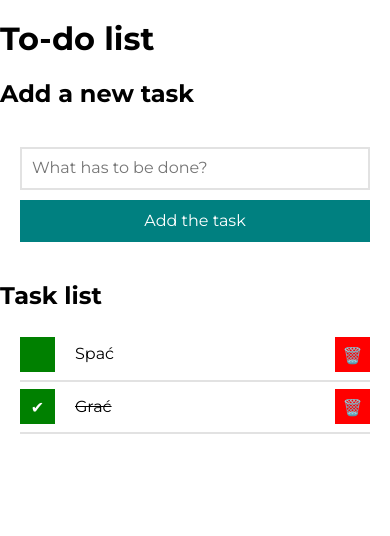
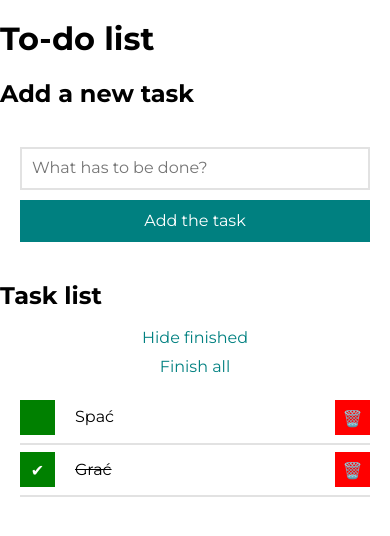
Before and after one commit to wojdaSoftware/to-do-list-react, a React (Create React App) app: page / in a window 390 px wide. Shown: the top 536 px of the page. Built offline with nearby package versions, Linux system fonts and the light colour scheme.

Commit message:
added Buttons component

```diff
--- a/src/App.js
+++ b/src/App.js
@@ -1,6 +1,7 @@
 import React from 'react';
 import Form from './Form';
 import List from './List';
+import Buttons from './Buttons';
 
 const tasks = [
   { id: 1, content: "Spać", done: false },
@@ -22,7 +23,7 @@ function App() {
         <section className="section">
           <header className="header header--second">
             <h2 className="header__title">Task list</h2>
-            <div className="header__gridContainer" />
+            <Buttons tasks={tasks} />
           </header>
           <List tasks={tasks} hideFinished={hideFinished} />
         </section>
--- /dev/null
+++ b/src/Buttons/index.js
@@ -0,0 +1,18 @@
+import React from 'react';
+import './style.css';
+
+const Buttons = ({ tasks }) => {
+    if (tasks.length > 0) {
+        return (
+            <div className="gridContainer">
+                <button className="gridContainer__button">Hide finished</button>
+                <button className="gridContainer__button" disabled={tasks.every(({ done }) => done)}>Finish all</button>
+            </div>
+        )
+    } else {
+        return (
+            <div className="gridContainer" />
+        )
+    };
+}
+export default Buttons;
--- /dev/null
+++ b/src/Buttons/style.css
@@ -0,0 +1,28 @@
+.gridContainer {
+    display: grid;
+    grid-template-columns: 1fr 1fr;
+}
+
+@media (max-width: 767px) {
+    .gridContainer {
+        grid-template-columns: 1fr;
+        grid-row-gap: 10px;
+        margin-bottom: 10px;
+    }
+}
+
+.gridContainer__button {
+    color: teal;
+    background-color: white;
+    border: none;
+    padding: 0;
+    transition: 500ms;
+}
+
+.gridContainer__button:hover {
+    color: hsl(180, 100%, 35%);
+}
+
+.gridContainer__button:disabled {
+    color: rgb(158, 158, 158);
+}
```
